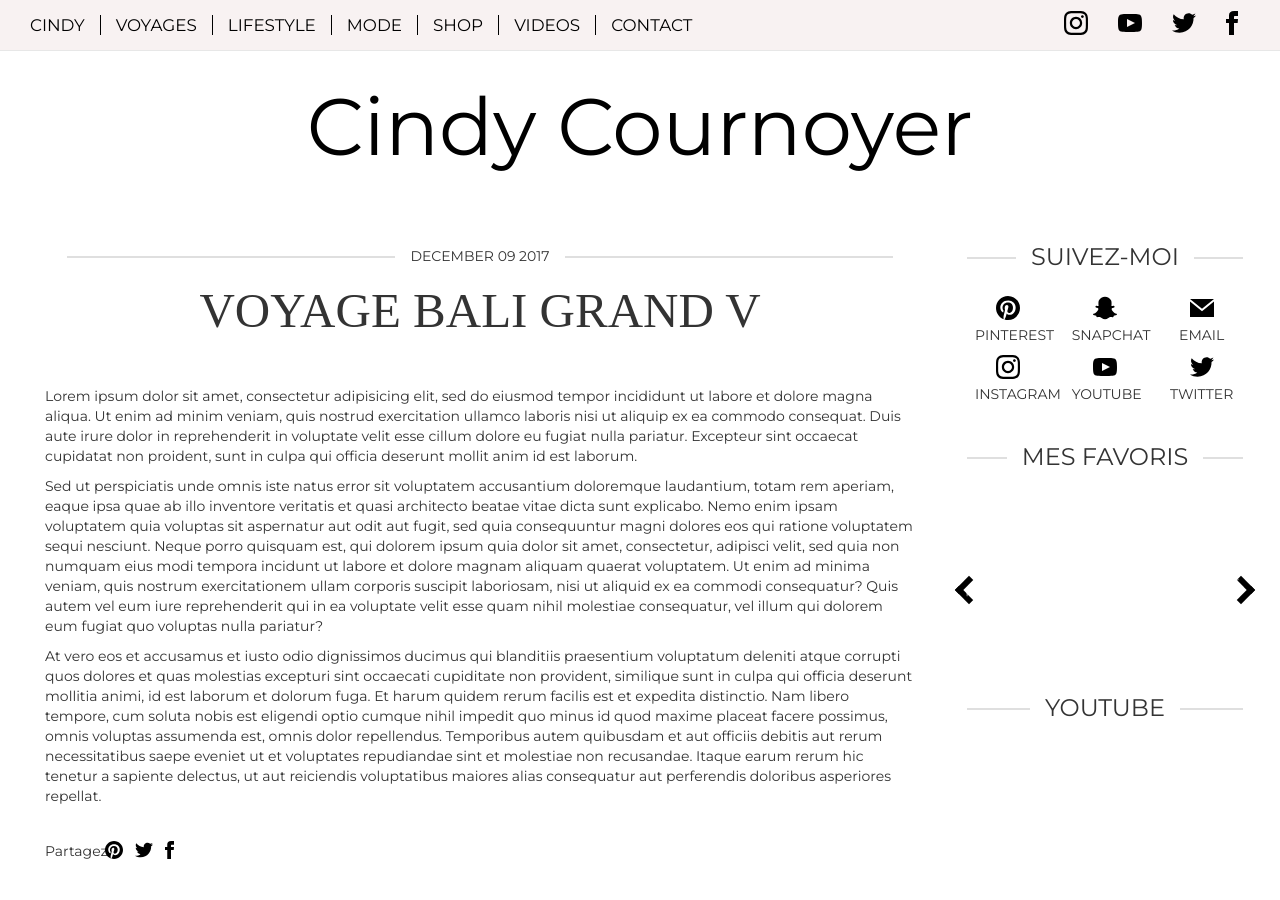
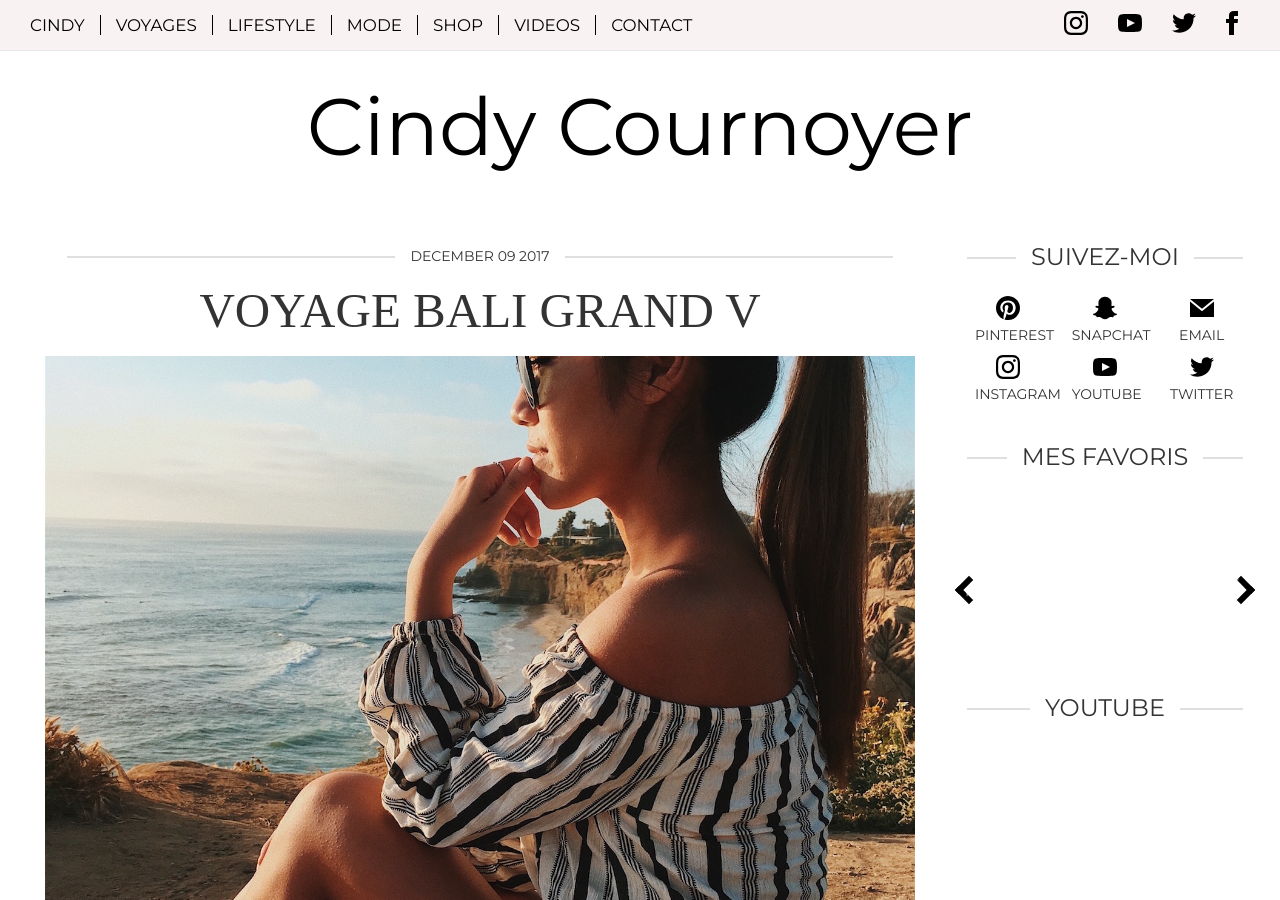
Before and after one commit to lpboucher/cindy-cournoyer, a Jekyll site: the page built from _posts/2017-12-09-voyage-bali.md, in a window 1280 px wide and 900 px high. Built offline with Jekyll 4.4.1, drawn with Linux system fonts in a browser that asks for light colours; nearby versions of some CDN libraries; some web fonts are replaced; comment, search, counter and statistics services are not loaded.

Commit message:
Update 2017-12-09-voyage-bali.md

```diff
--- a/_posts/2017-12-09-voyage-bali.md
+++ b/_posts/2017-12-09-voyage-bali.md
@@ -3,7 +3,7 @@ layout: post
 title: Voyage Bali Grand V
 categories: Voyages
 key: 'feature1'
-thumb: 'assets/img/baligrandv.jpg'
+thumb: '/assets/img/baligrandv.jpg'
 country: 'IDN'
 comments: true
 ---
```
